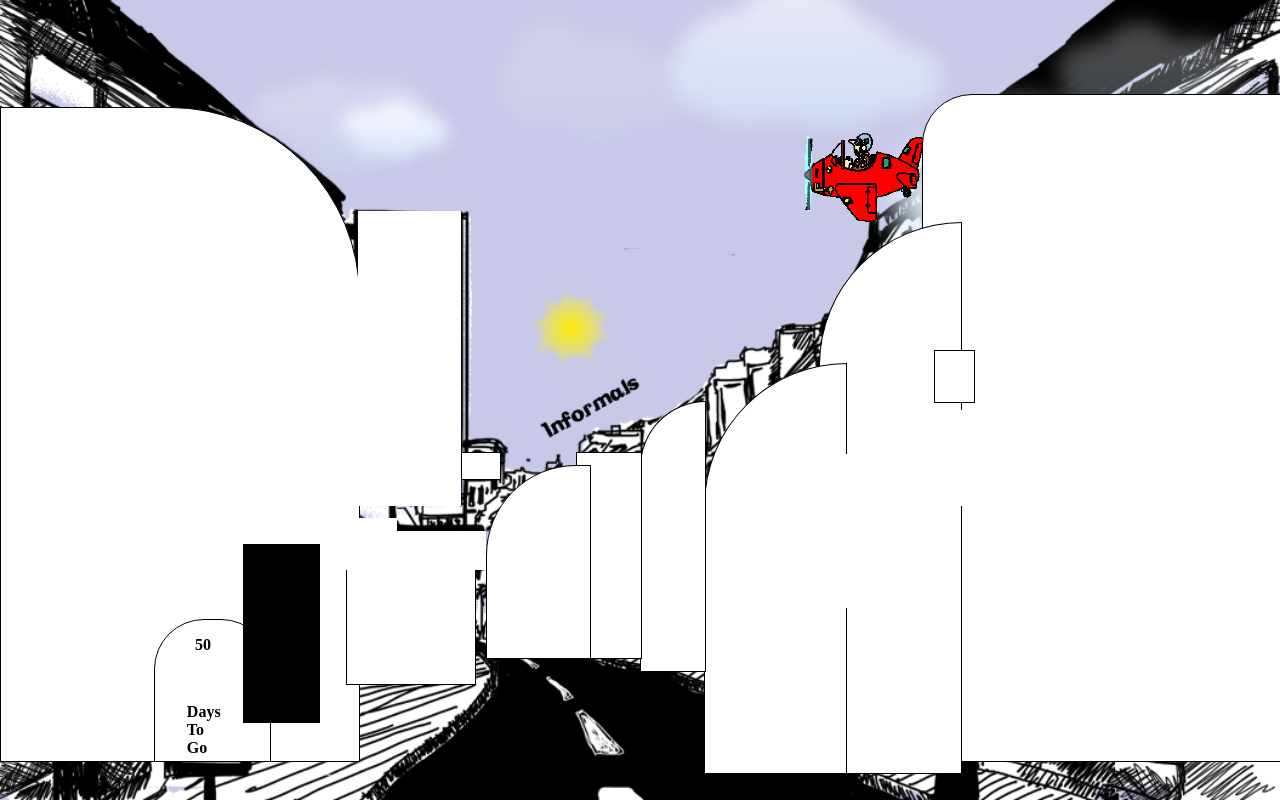
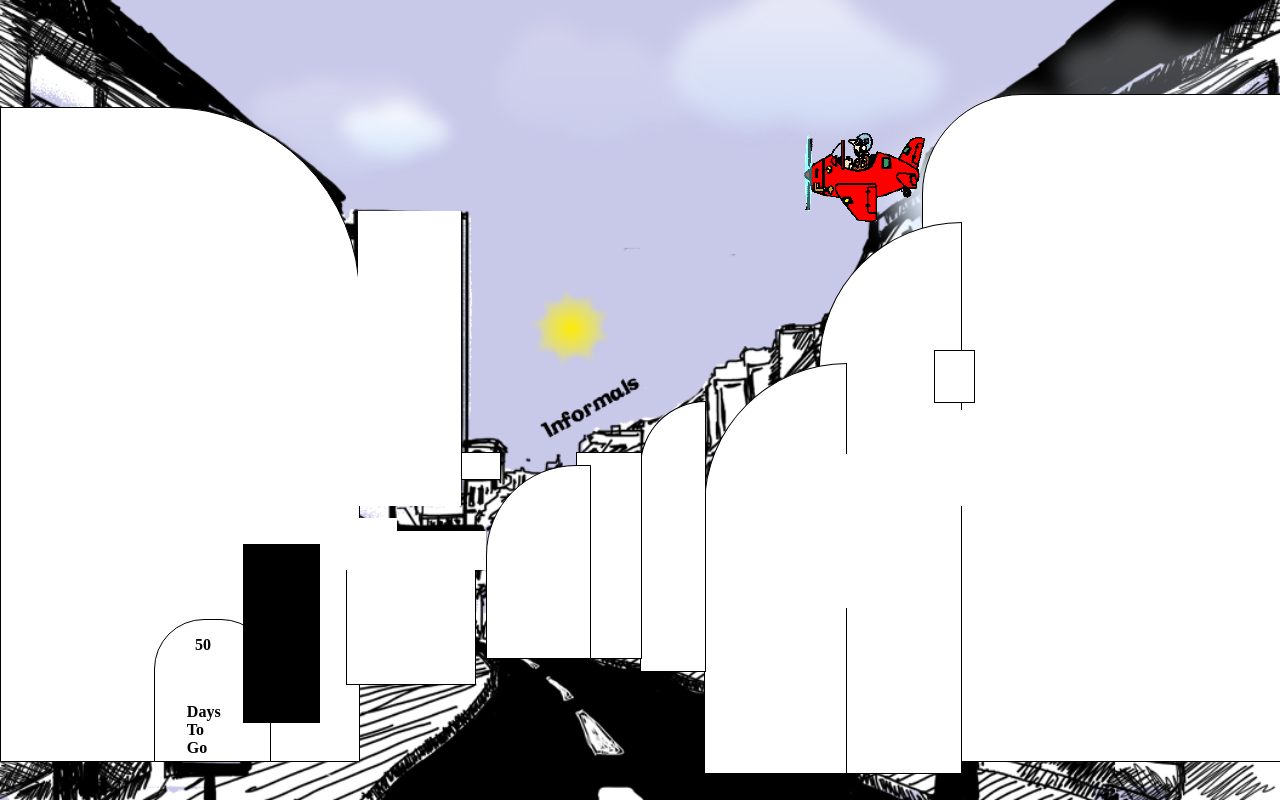
Before and after one commit to seekshiva/Festember12, a PHP site: page / in a window 1280 px wide. Run offline with PHP 8.4, Linux system fonts and the light colour scheme.

Commit message:
some change

```diff
--- a/css/main.css
+++ b/css/main.css
@@ -345,7 +345,7 @@ body {
     height : 95%;
     width : 30%;
     border : solid 1px #000;
-	border-top-left-radius : 50px;
+    border-top-left-radius : 100px;
     background-color : #ffffff;
     z-index : -100;
 }
```
Lines whose indentation alone changed are shown as unchanged.
